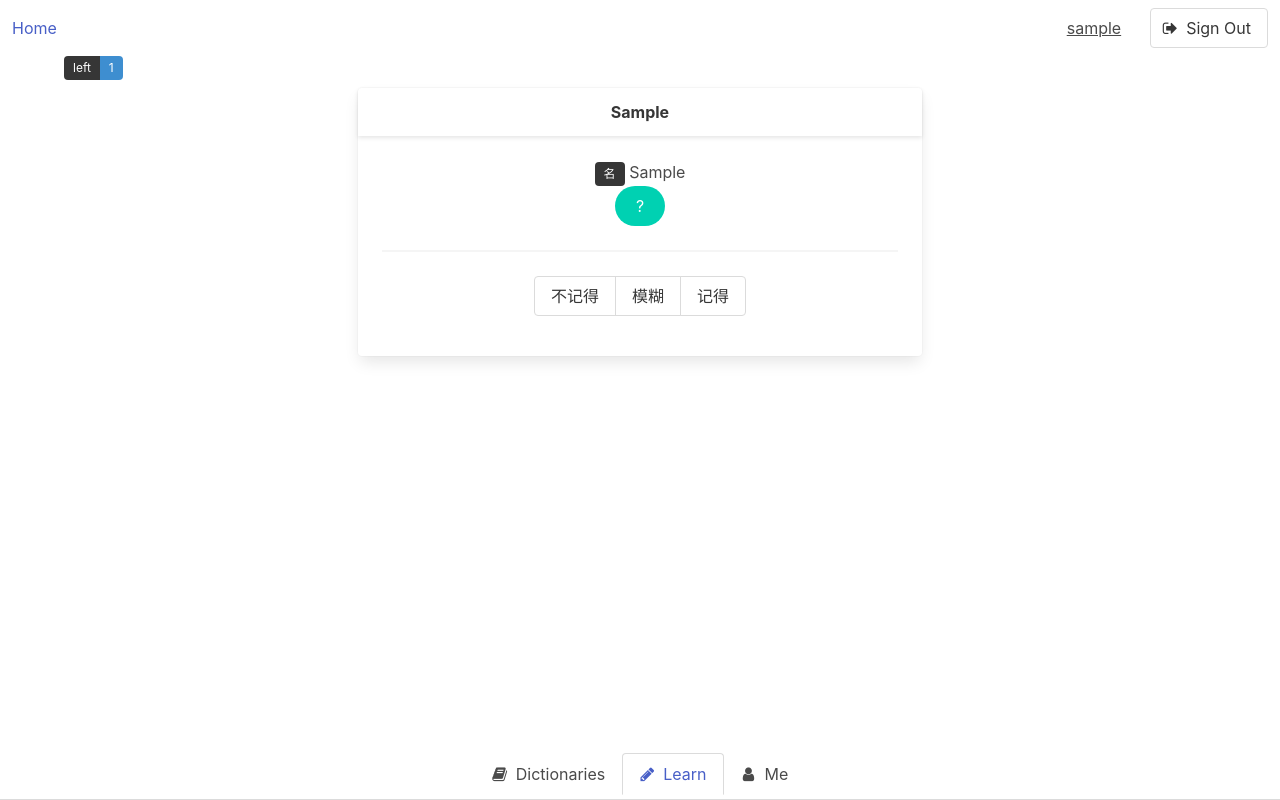
After one commit to danielwii/benkyo, a Django app: page /learn/ in a window 1280 px wide. The commit adds this page. Run offline with Django 3.2, Linux system fonts and the light colour scheme; a user stored in the database is signed in; tables that the repository leaves empty hold one stand-in row (values such as "Sample post"); some libraries are stand-ins or nearby versions.

Commit message:
add learn view

```diff
--- a/core/mem_curve.py
+++ b/core/mem_curve.py
@@ -16,6 +16,10 @@
 # --------------------------------
 
 import math
+
+
+class Ranks:
+    NOT_REMEMBER_TOTALLY = 10
 
 
 def calc_ranks(ranks: int, choice: int, first: bool = False) -> tuple:
--- a/dictionaries/models.py
+++ b/dictionaries/models.py
@@ -57,9 +57,9 @@ class Chapter(BaseModel):
 
 
 CHARACTERISTIC_CHOICES = (
-    ('0', '名词'),
-    ('1', '代词'),
-    ('2', '副词'),
+    ('0', '名'),
+    ('1', '代'),
+    ('2', '副'),
     ('3', '专'),
     ('4', '叹'),
     ('5', '短语'),  # phrase
@@ -107,7 +107,6 @@ class SelectedWord(BaseModel):
     - rate  表达正确率，默认 N/A，每次选择都会计算
 
     次数统计包括每次复习中的次数。
-    复习次数只统计当次复习的第一次记忆。
     """
 
     class Meta:
@@ -117,9 +116,9 @@ class SelectedWord(BaseModel):
     correct_rate = models.IntegerField(null=True, verbose_name='正确率')
     correct_times = models.IntegerField(default=0, verbose_name='正确次数')
     wrong_times = models.IntegerField(default=0, verbose_name='错误次数')
+    review_times = models.IntegerField(default=0, verbose_name='复习次数')
     last_checked_at = models.DateTimeField(null=True, verbose_name='最后记忆时间')
     last_wrong_at = models.DateTimeField(null=True, verbose_name='最后错误时间')
-    review_times = models.IntegerField(default=0, verbose_name='复习次数')
     mem_level = models.IntegerField(default=0, verbose_name='记忆阶段')
 
     origin = models.OneToOneField(Word, primary_key=True, verbose_name='原词')
--- a/ui/templates/dictionaries/chapters.html
+++ b/ui/templates/dictionaries/chapters.html
@@ -14,7 +14,8 @@
             ({{ selected.origin__count }}/{{ chapter.words__count }})
           </span>
           {% if not chapter.words__count|eq:selected.origin__count %}
-            <a class="button is-text" href="{% url 'ui:dictionaries-chapters-add-words' chapter_id=chapter.id %}">add</a>
+            <a class="button is-text"
+               href="{% url 'ui:dictionaries-chapters-add-words' chapter_id=chapter.id %}">add</a>
           {% endif %}
         </div>
       {% endfor %}
--- a/ui/templates/layout/footer.html
+++ b/ui/templates/layout/footer.html
@@ -7,8 +7,8 @@
           <span>Dictionaries</span>
         </a>
       </li>
-      <li>
-        <a>
+      <li class="{% if 'ui:learn' in view_name %}is-active{% endif %}">
+        <a href="{% url 'ui:learn' %}">
           <span class="icon is-small"><i class="fa fa-pencil"></i></span>
           <span>Learn</span>
         </a>
--- /dev/null
+++ b/ui/templates/learn/index.html
@@ -0,0 +1,62 @@
+{% extends 'layout/default.html' %}
+
+{% load model_extras %}
+
+{% block content %}
+  <section class="dictionaries">
+    <div class="container">
+      <div style="text-align: center">
+        <div>
+          <div class="control">
+            <div class="tags has-addons">
+              <span class="tag is-dark">left</span>
+              <span class="tag is-info">{{ ranks_lt_10_count }}</span>
+            </div>
+          </div>
+        </div>
+        {#        <form action="{% url 'ui:learn-word' word_id=current.id %}"></form>#}
+        <div class="columns">
+          <div class="column is-half is-offset-one-quarter">
+            <div class="card">
+              <div class="card-header">
+                <div class="card-header-title is-centered">
+                  {{ current.origin.kana }}
+                </div>
+              </div>
+              <div class="card-content">
+                <p>
+                  <span class="tag is-dark">{% characteristic current.origin.characteristic %}</span>
+                  {{ current.origin.meaning }}
+                </p>
+                <a class="button is-primary is-rounded">?</a>
+                <hr>
+                {% if current.review_times %}
+                  <div class="buttons has-addons is-centered">
+                    <a href="" class="button">不记得</a>
+                    <a href="" class="button">模糊</a>
+                    <a href="" class="button">记得</a>
+                  </div>
+                {% else %}
+                  <div class="buttons has-addons is-centered">
+                    <a href="" class="button">完全不认识</a>
+                    <a href="" class="button">不记得</a>
+                    <a href="" class="button">模糊</a>
+                    <a href="" class="button">记得</a>
+                    <a href="" class="button">熟悉</a>
+                  </div>
+                {% endif %}
+                <div class="tags">
+                  {% if not current.review_times %}
+                    <span class="tag is-success">First</span>
+                  {% endif %}
+                </div>
+              </div>
+            </div>
+          </div>
+        </div>
+        <div>
+        </div>
+      </div>
+    </div>
+  </section>
+{% endblock %}
--- a/ui/templatetags/model_extras.py
+++ b/ui/templatetags/model_extras.py
@@ -1,5 +1,7 @@
 # -*- coding: utf-8 -*-
 from django import template
+
+from dictionaries import models
 
 register = template.Library()
 
@@ -9,6 +11,11 @@ def count(var, **kwargs):
     return len(var)
 
 
+@register.simple_tag
+def characteristic(var):
+    return models.CHARACTERISTIC_CHOICES.__getitem__(int(var))[1]
+
+
 @register.filter
 def eq(var1, var2):
     return var1 == var2
--- a/ui/urls.py
+++ b/ui/urls.py
@@ -12,6 +12,9 @@ urlpatterns = [
 
     url(r'^chapters/(?P<chapter_id>[0-9]+)/add-words$', views.chapter_add_words, name='dictionaries-chapters-add-words'),
 
+    url(r'^learn/$', views.learn_index, name='learn'),
+    url(r'^learn/(?P<word_id>[0-9]+)/$', views.learn_word, name='learn-word'),
+
     url(r'^sign-up/$', views.sign_up, name='sign-up'),
     url(r'^sign-in/$', views.sign_in, name='sign-in'),
     url(r'^sign-out/$', views.sign_out, name='sign-out'),
--- a/ui/views.py
+++ b/ui/views.py
@@ -1,3 +1,5 @@
+from random import randint
+
 import django
 from django.contrib.auth import authenticate, login, logout
 from django.contrib.auth.forms import UserCreationForm
@@ -6,6 +8,7 @@ from django.db.models import Count
 from django.http import HttpResponseRedirect
 from django.shortcuts import render, redirect, get_object_or_404
 
+from core.mem_curve import Ranks
 from dictionaries import models
 from ui import forms
 
@@ -115,8 +118,7 @@ def sign_out(request):
     return redirect('/')
 
 
-@with_context
-def chapter_add_words(request, chapter_id, context=None):
+def chapter_add_words(request, chapter_id):
     """
     add all chapter words to current user's selected words
     :param request:
@@ -132,3 +134,26 @@ def chapter_add_words(request, chapter_id, context=None):
             pass
 
     return HttpResponseRedirect(request.META.get('HTTP_REFERER'))
+
+
+@with_context
+def learn_index(request, context=None):
+    # 1. ranks < 10
+    ranks_lt_10_count = models.SelectedWord.objects \
+        .filter(owner=request.user.profile) \
+        .filter(ranks__lt=Ranks.NOT_REMEMBER_TOTALLY) \
+        .count()
+    current = models.SelectedWord.objects \
+        .filter(owner=request.user.profile) \
+        .filter(ranks__lt=Ranks.NOT_REMEMBER_TOTALLY) \
+        .all()[randint(0, ranks_lt_10_count - 1)]
+    context.update({
+        'ranks_lt_10_count': ranks_lt_10_count,
+        'current': current,
+    })
+    return render(request, 'learn/index.html', context)
+
+
+@with_context
+def learn_word(request, word_id, context=None):
+    return None
```
